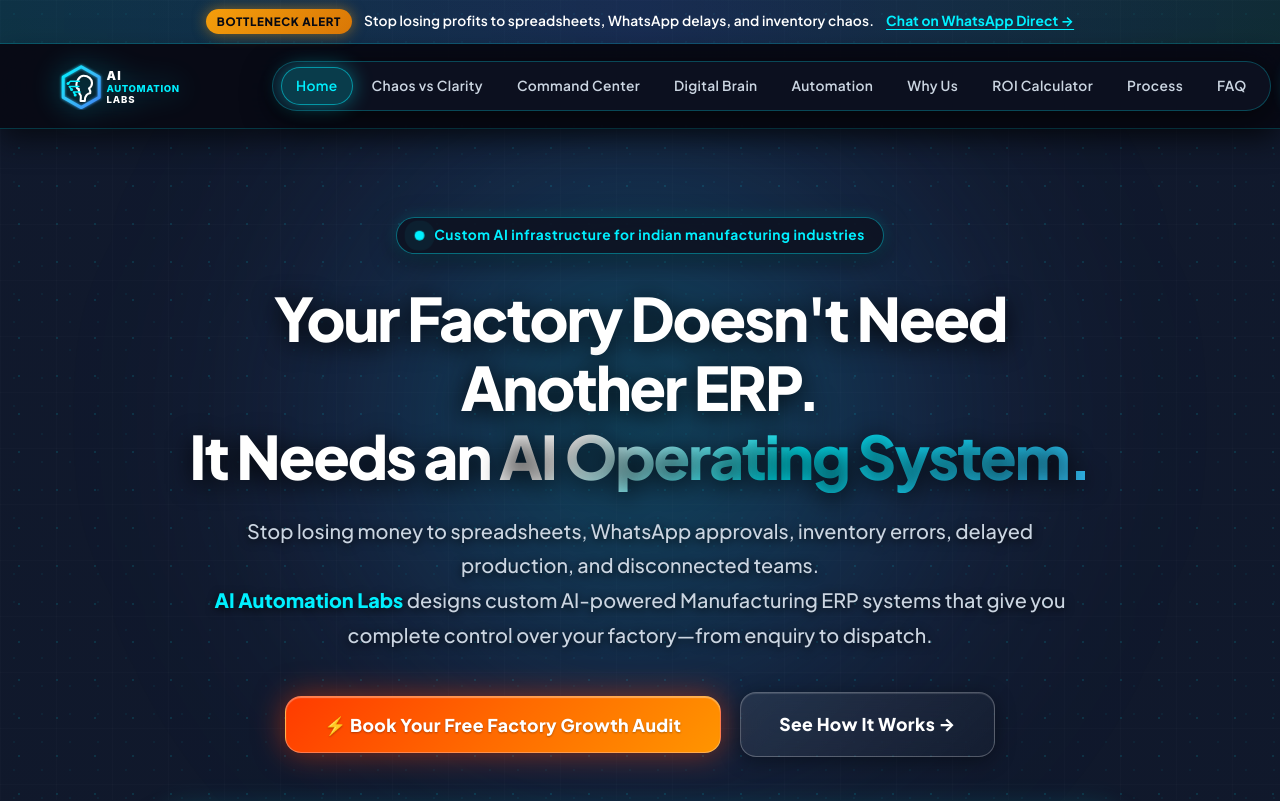
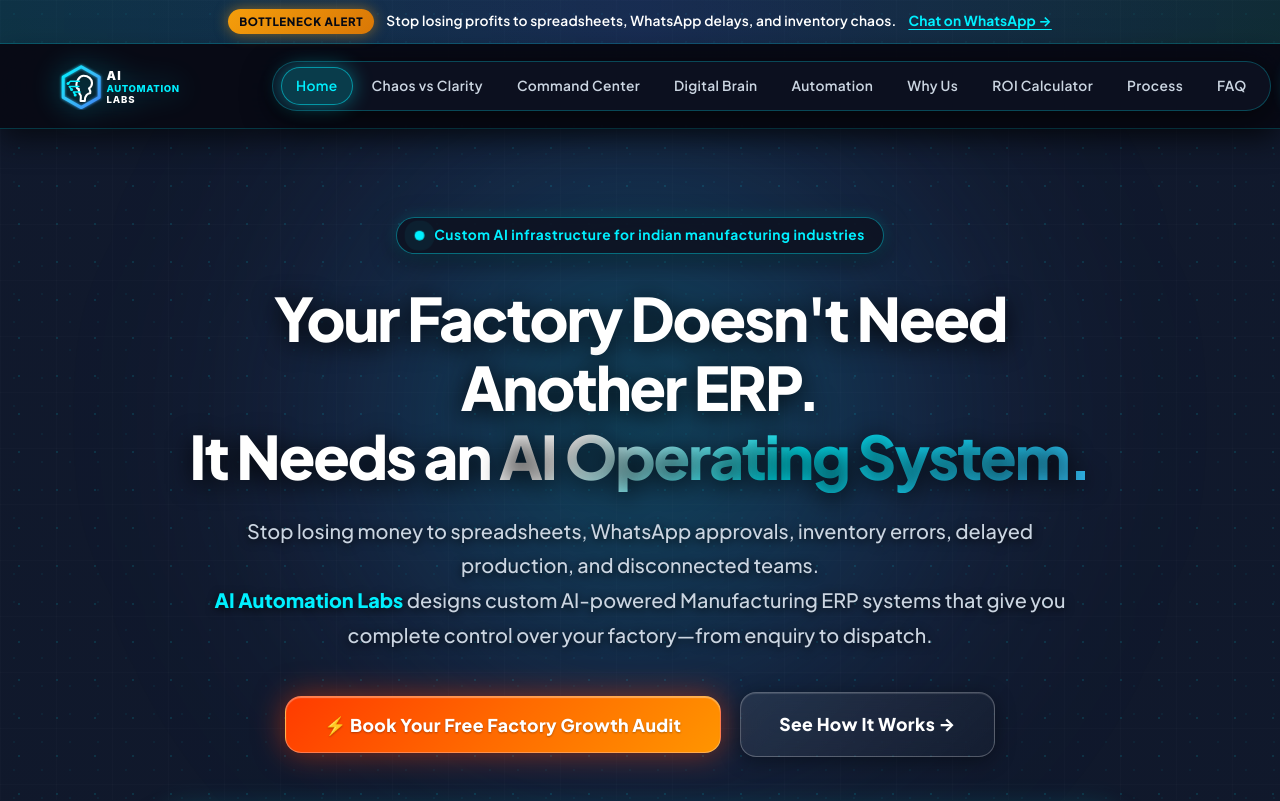
Before and after one commit to divijbuddareddy/CRM-Website, a plain HTML site: page index.html in a window 1280 px wide. Shown: the top 801 px of the page. Drawn offline with Linux system fonts and the light colour scheme.

Commit message:
Update WhatsApp link text in announcement bar

```diff
--- a/index.html
+++ b/index.html
@@ -13,7 +13,7 @@
   <div class="top-announcement">
     <span class="badge-alert">BOTTLENECK ALERT</span>
     <span>Stop losing profits to spreadsheets, WhatsApp delays, and inventory chaos.</span>
-    <a href="https://wa.me/918904307189?text=Hi%20AI%20Automation%20Labs%2C%20I%20want%20to%20claim%20my%20Free%20Factory%20Growth%20Audit" target="_blank">Chat on WhatsApp Direct →</a>
+    <a href="https://wa.me/918904307189?text=Hi%20AI%20Automation%20Labs%2C%20I%20want%20to%20claim%20my%20Free%20Factory%20Growth%20Audit" target="_blank">Chat on WhatsApp →</a>
   </div>
 
   <!-- ==================== NAVIGATION HEADER WITH DIRECT CONTACT BUTTONS ==================== -->
```
